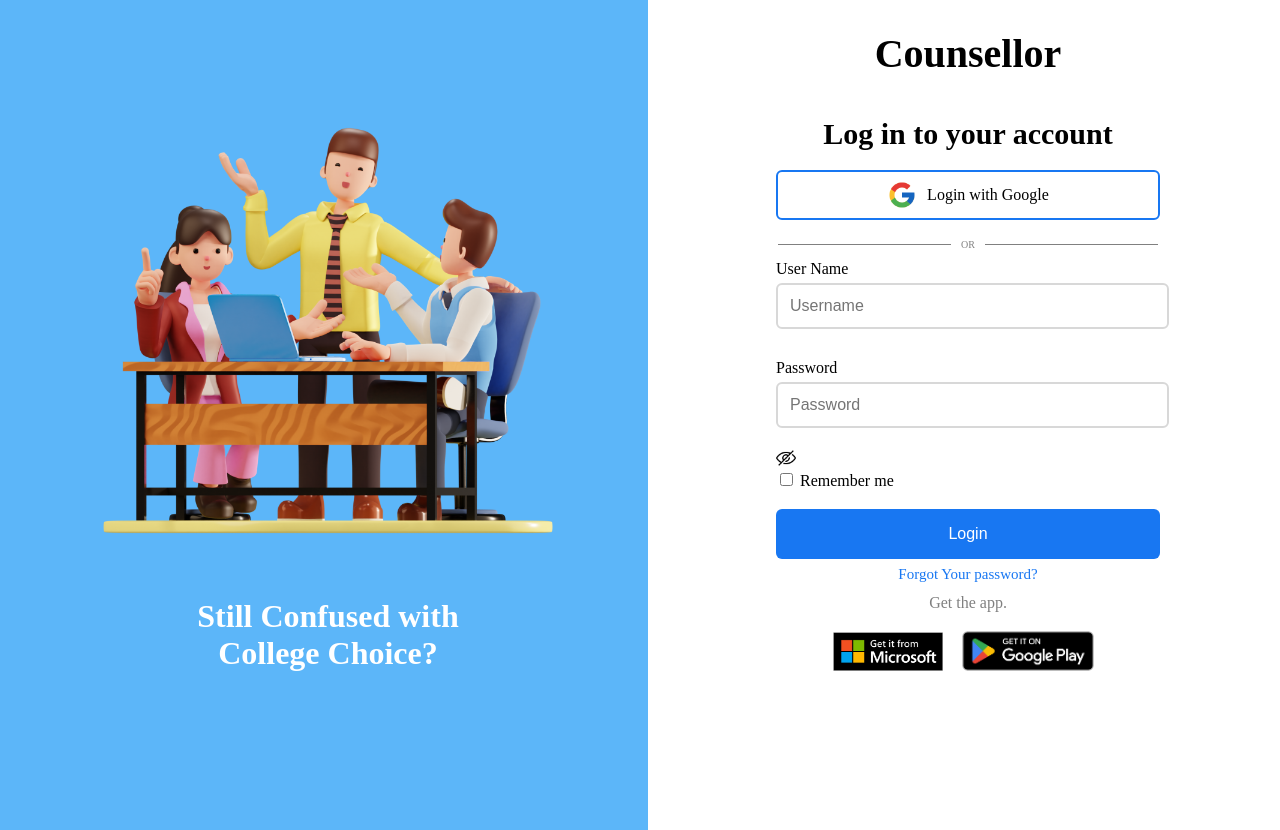
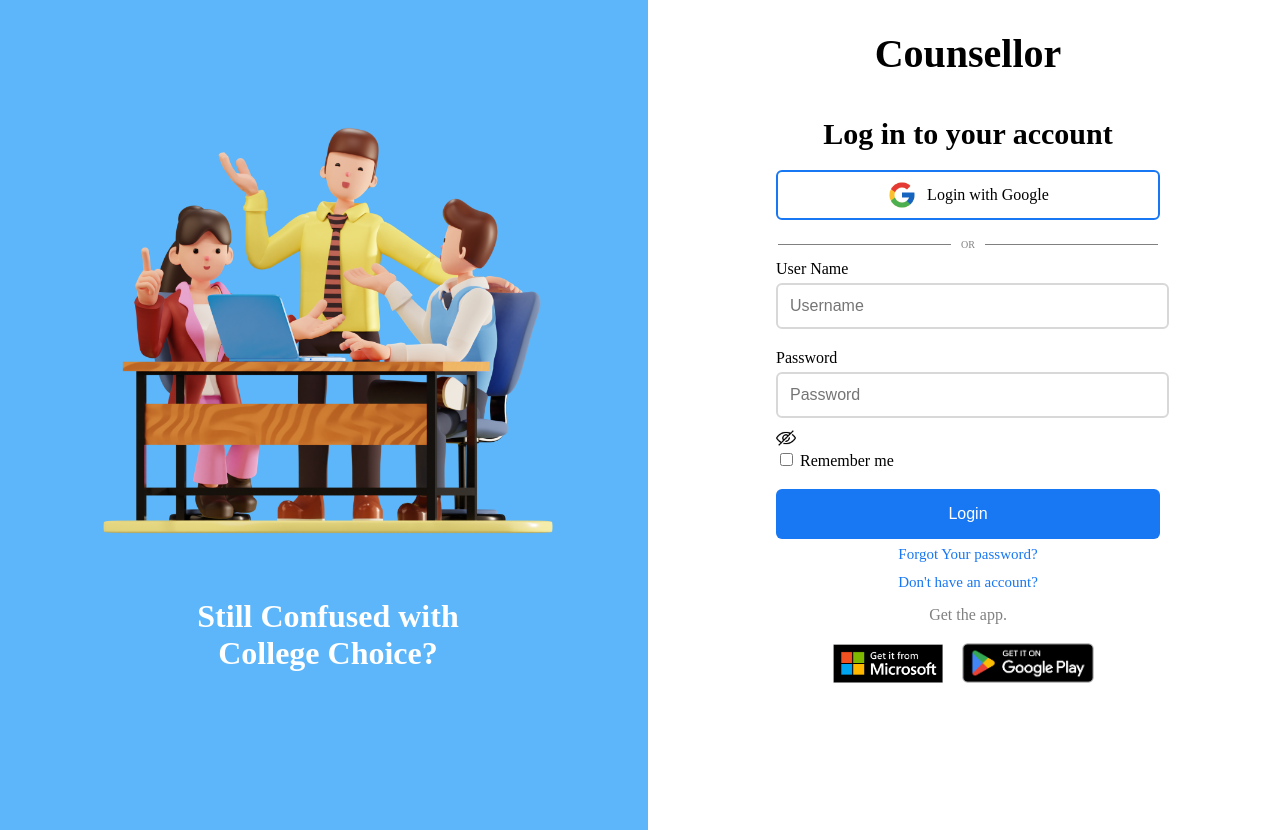
Before and after one commit to Counselllor/Counsellor-Web, a React (Vite) app: page /login in a window 1280 px wide. Built offline with nearby package versions, Linux system fonts and the light colour scheme; a web font is replaced by a local one.

Commit message:
Added dont have an account section

```diff
--- a/src/components/Login/Login.css
+++ b/src/components/Login/Login.css
@@ -59,7 +59,7 @@ form {
 .login-container input[type="password"] {
   width: 95%;
   padding: 12px;
-  margin: 5px 0 20px;
+  margin: 5px 0 10px;
   border-radius: 6px;
   font-size: 16px;
   border: 2px solid #d8d8d8;
@@ -97,6 +97,11 @@ label[for="remember-me"] {
   text-decoration: none;
   color: #1877f2;
   font-size: 15px;
+}
+
+.login-container .dont-have-account {
+  text-align: center;
+  margin-bottom: 15px;
 }
 
 .login-container .toggle-button {
--- a/src/components/Login/Login.jsx
+++ b/src/components/Login/Login.jsx
@@ -1,5 +1,5 @@
 import React, { useState } from "react";
-import { Link } from "react-router-dom";
+import { Link, useNavigate } from "react-router-dom";
 import GoogleLogo from "../../assets/googleicon.webp";
 import "./Login.css";
 import show from "../../assets/show.png";
@@ -13,6 +13,8 @@ const LoginForm = () => {
   const [password, setPassword] = useState("");
   const [error, seterror] = useState("");
 
+  let navigate = useNavigate();
+
   const handleSubmit = (event) => {
     event.preventDefault();
     // Do some authentication here...
@@ -25,6 +27,7 @@ const LoginForm = () => {
       seterror("");
       setUsername("");
       setPassword("");
+      navigate("/");
     }
   };
 
@@ -47,7 +50,7 @@ const LoginForm = () => {
 
         {/* This is the right side of the login page   */}
         <div className="right">
-        <h1 className="counsellor">Counsellor</h1>
+          <h1 className="counsellor">Counsellor</h1>
           <div className="sign-in">Log in to your account</div>
           <div className="google">
             <img className="googleicon" src={GoogleLogo} alt="gogoleicon" />
@@ -96,8 +99,13 @@ const LoginForm = () => {
             </div>
             <div className="btn">
               <button type="submit">Login</button>
-              <Link to="/" className="forgot-password">
+              <Link to="/login" className="forgot-password">
                 Forgot Your password?
+              </Link>
+            </div>
+            <div className="dont-have-account">
+              <Link to="/signup" className="forgot-password">
+                Don't have an account?
               </Link>
             </div>
             <div className="get-app">
--- a/src/components/SignUp/SignUp.jsx
+++ b/src/components/SignUp/SignUp.jsx
@@ -38,6 +38,7 @@ const SignUpForm = () => {
       console.log("Gender:", gender);
       seterror("");
       PostData();
+      navigate("/");
     }
   }
 
@@ -188,7 +189,7 @@ const SignUpForm = () => {
                 Sign Up
               </button>
               <div className="already-account">
-                <Link to="/">Already have an account?</Link>
+                <Link to="/login">Already have an account?</Link>
               </div>
             </div>
           </form>
```
